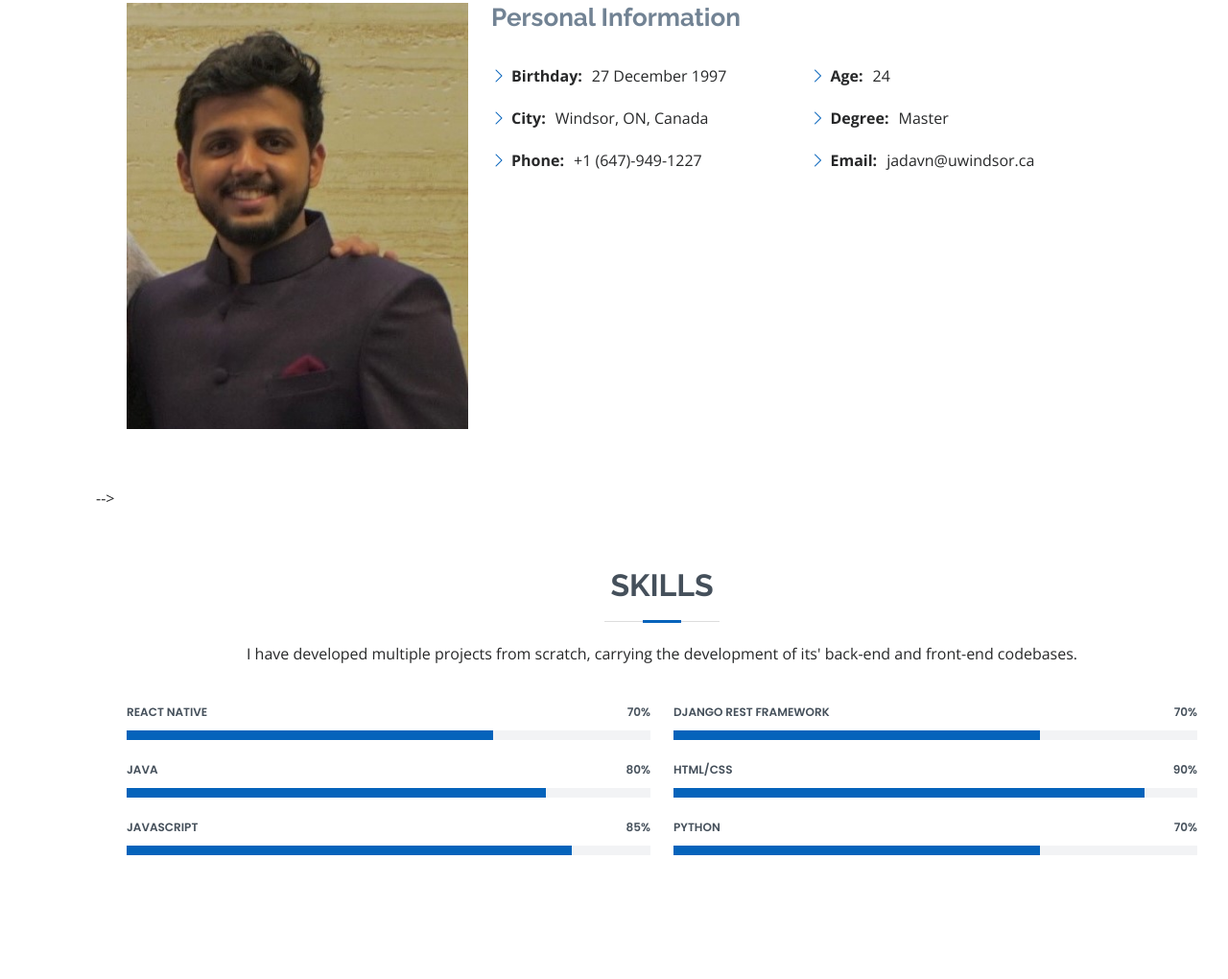
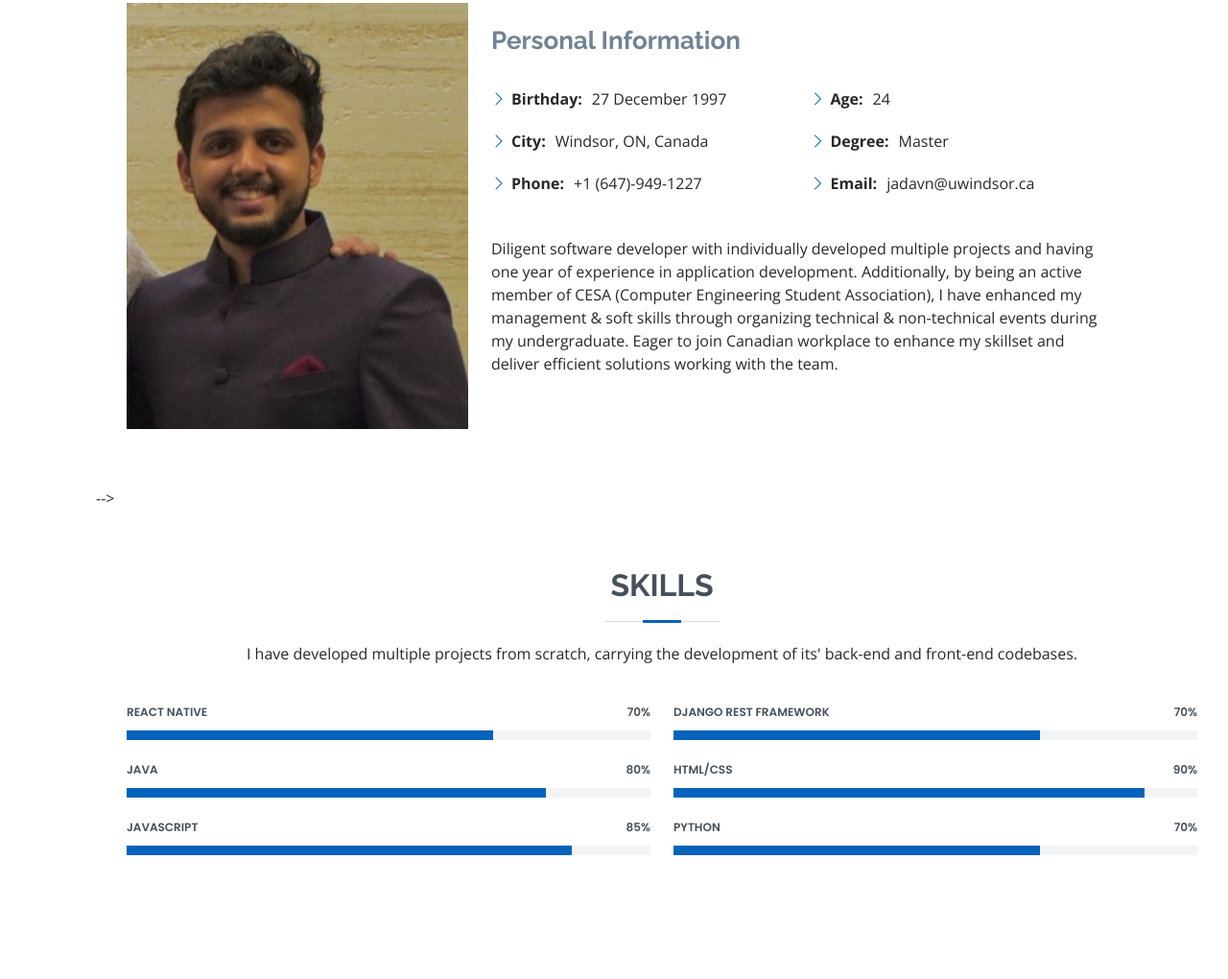
Before and after one commit to neelJadav27/neelJadav27.github.io, a plain HTML site: page index.html in a window 1280 px wide. Shown: the part 965-1985 px from the top of the page at 96% size. Drawn offline with nearby package versions, Linux system fonts and the light colour scheme.

Commit message:
Update index.html

```diff
--- a/index.html
+++ b/index.html
@@ -86,6 +86,7 @@
           </div>
 
           <div class="col-lg-7 pt-4 pt-lg-0 content">
+            <br>
             <h3>Personal Information</h3>
             <br>
             <div class="row">
@@ -105,6 +106,10 @@
                 </ul>
               </div>
             </div>
+            <br>
+            <p>
+              Diligent software developer with individually developed multiple projects and having one year of experience in application development. Additionally, by being an active member of CESA (Computer Engineering Student Association), I have enhanced my management & soft skills through organizing technical & non-technical events during my undergraduate. Eager to join Canadian workplace to enhance my skillset and deliver efficient solutions working with the team.
+            </p>
             <!-- <p>
               Officiis eligendi itaque labore et dolorum mollitia officiis optio vero. Quisquam sunt adipisci omnis et ut. Nulla accusantium dolor incidunt officia tempore. Et eius omnis.
               Cupiditate ut dicta maxime officiis quidem quia. Sed et consectetur qui quia repellendus itaque neque. Aliquid amet quidem ut quaerat cupiditate. Ab et eum qui repellendus omnis culpa magni laudantium dolores.
```
